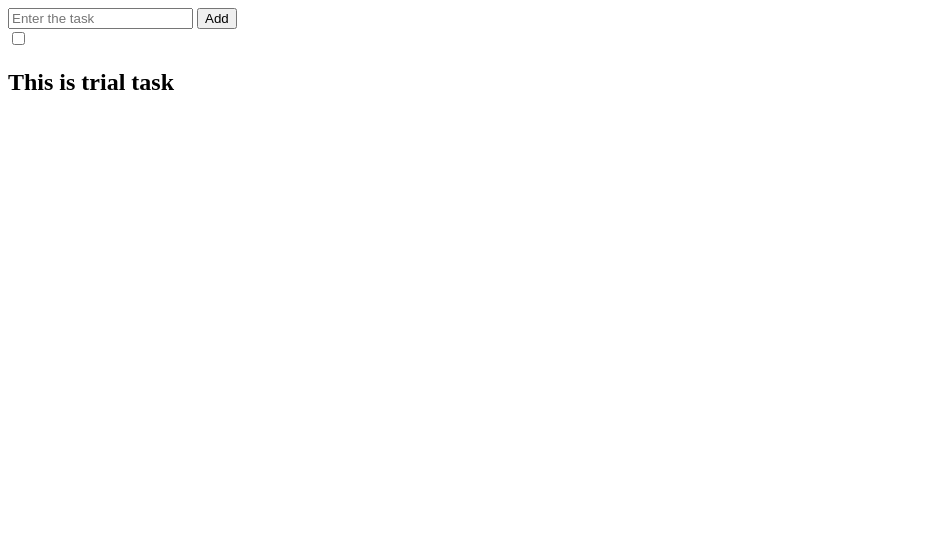
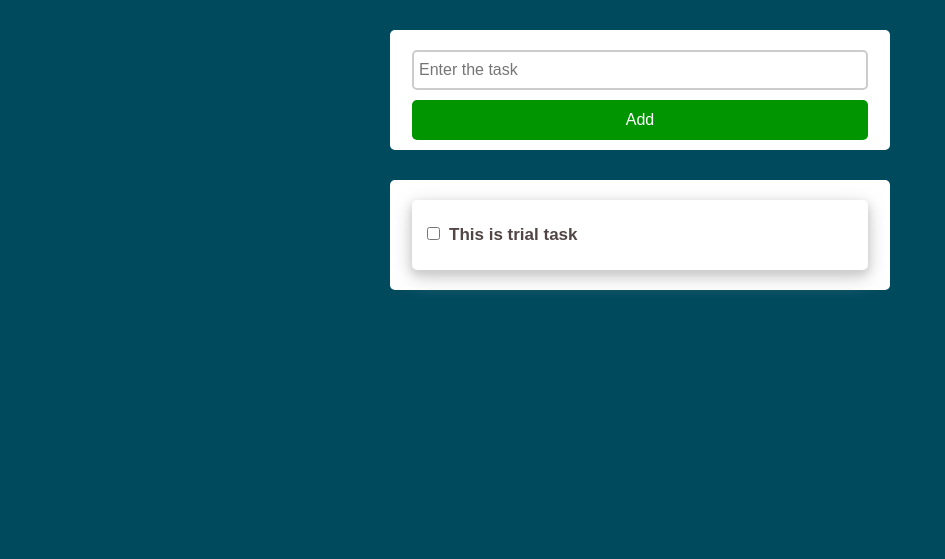
Before and after one commit to hellslayer396/PHP-project, a PHP site: page / in a window 1280 px wide. Shown: the top 559 px of the page, without its empty margins (0-945 px from the left). Run offline with PHP 8.4, Linux system fonts and the light colour scheme.

Commit message:
added css file

```diff
--- /dev/null
+++ b/css/style.css
@@ -0,0 +1,104 @@
+body {
+    background: #004a5d;
+  }
+
+  * {
+    padding: 0px;
+    margin: 0px;
+    box-sizing: border-box;
+  }
+
+  .main{
+    background: transparent;
+    max-width: 500px;
+    width: 90%;
+    height: 500px;
+    margin: 30px auto;
+    border-radius: 10px;
+  }
+
+  .add{
+    width: 100%;
+    background: #fff;
+    margin: 0px auto;
+    padding: 10px;
+    border-radius: 5px;
+  }
+
+  .add input {
+    display: block;
+    width: 95%;
+    height: 40px;
+    margin: 10px auto;
+    border: 2px solid #ccc;
+    font-size: 16px;
+    border-radius: 5px;
+    padding: 0px 5px;
+  }
+
+  .add button {
+    display: block;
+    width: 95%;
+    height: 40px;
+    margin: 0px auto;
+    border: none;
+    outline: none;
+    background: #019501;
+    color: #fff;
+    font-family: sans-serif;
+    font-size: 16px;
+    border-radius: 5px;
+    cursor: pointer;
+  }
+
+  .add button:hover {
+    opacity: 0.7;
+  }
+
+  .add button span {
+    border: 1px solid #fff;
+    border-radius: 50%;
+    display: inline-block;
+    width: 18px;
+    height: 18px;
+  }
+
+  .tasks {
+    width: 100%;
+    background: #fff;
+    margin: 30px auto;
+    padding: 10px;
+    border-radius: 5px;
+  }
+
+  .item {
+    width: 95%;
+    margin: 10px auto;
+    padding: 20px 10px;
+    box-shadow: 0 4px 8px 0 #ccc, 0 6px 20px 0 #ccc;
+    border-radius: 5px;
+  }
+
+  .item h2 {
+    display: inline-block;
+    padding: 5px 0px;
+    font-size: 17px;
+    font-family: sans-serif;
+    color: rgb(82, 69, 69);
+  }
+
+  .checked {
+    color: #999 !important;
+    text-decoration: line-through;
+  }
+
+  .item input {
+    margin: 0px 5px;
+  }
+
+  .empty {
+    font-family: sans-serif;
+    font-size: 16px;
+    text-align: center;
+    color: #cccc;
+  }
--- a/index.php
+++ b/index.php
@@ -5,6 +5,7 @@
     <meta http-equiv="X-UA-Compatible" content="IE=edge">
     <meta name="viewport" content="width=device-width, initial-scale=1.0">
     <script src="https://cdnjs.cloudflare.com/ajax/libs/font-awesome/5.15.3/js/all.min.js"></script>
+    <link rel="stylesheet" href="css/style.css">
     <title>To-do list</title>
 </head>
 <body>
```
